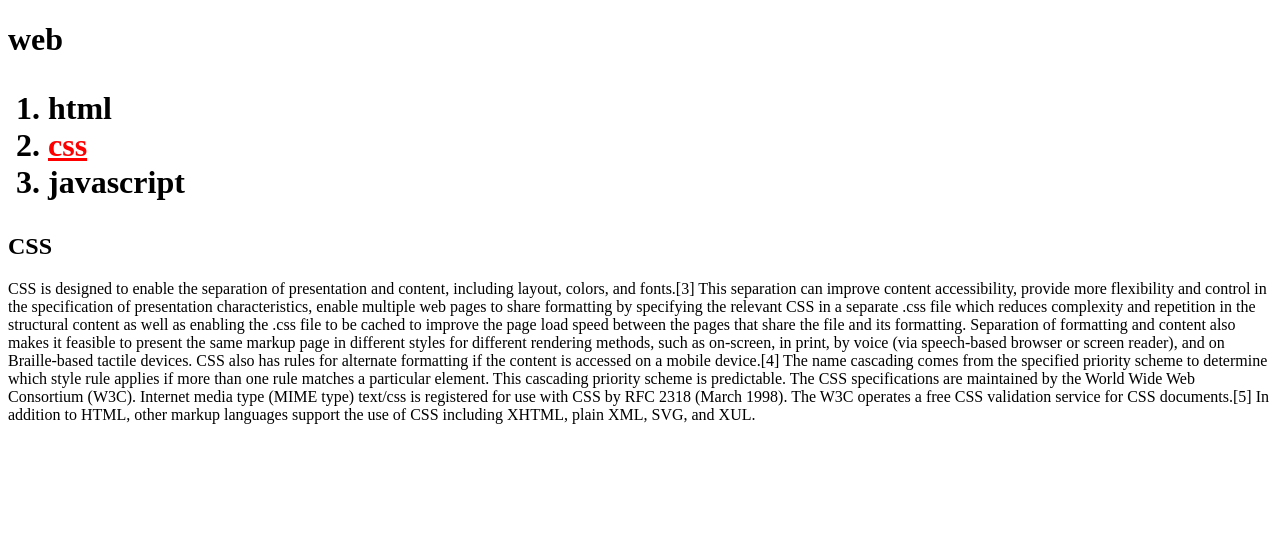
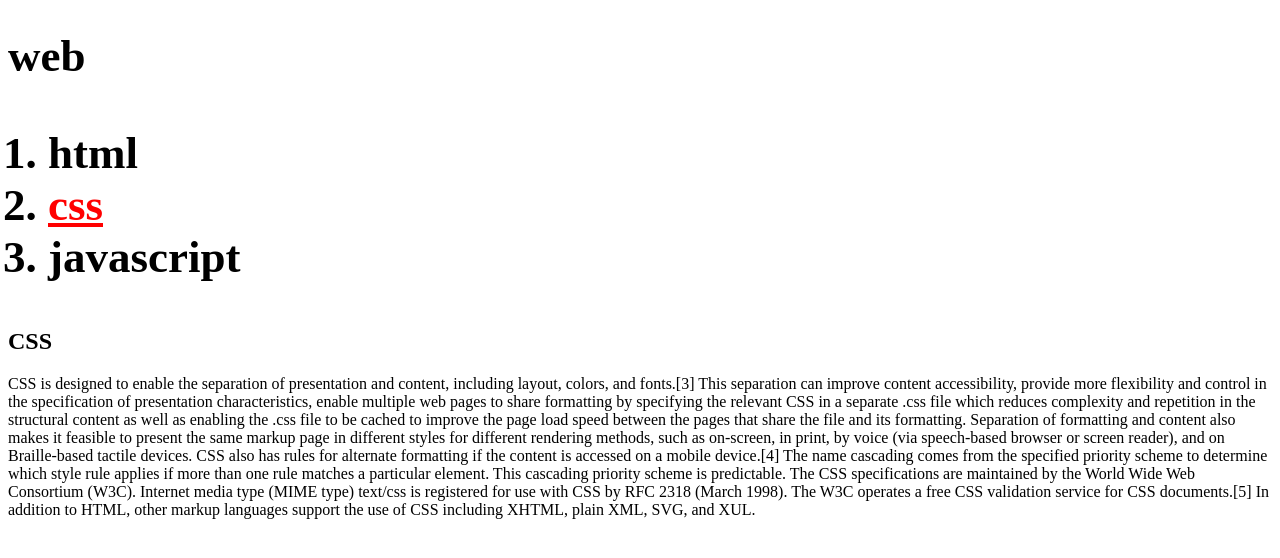
Before and after one commit to jyjy418/WEB1, a plain HTML site: page 2.html in a window 1280 px wide. Drawn offline with Linux system fonts and the light colour scheme.

Commit message:
Add files via upload

```diff
--- a/2.html
+++ b/2.html
@@ -20,6 +20,13 @@
   a {
       color:black;
       text-decoration:none;
+  }
+
+  h1 {
+
+      text-aligh: center;
+      font-size:45px;
+
   }
 </style>
 
```
